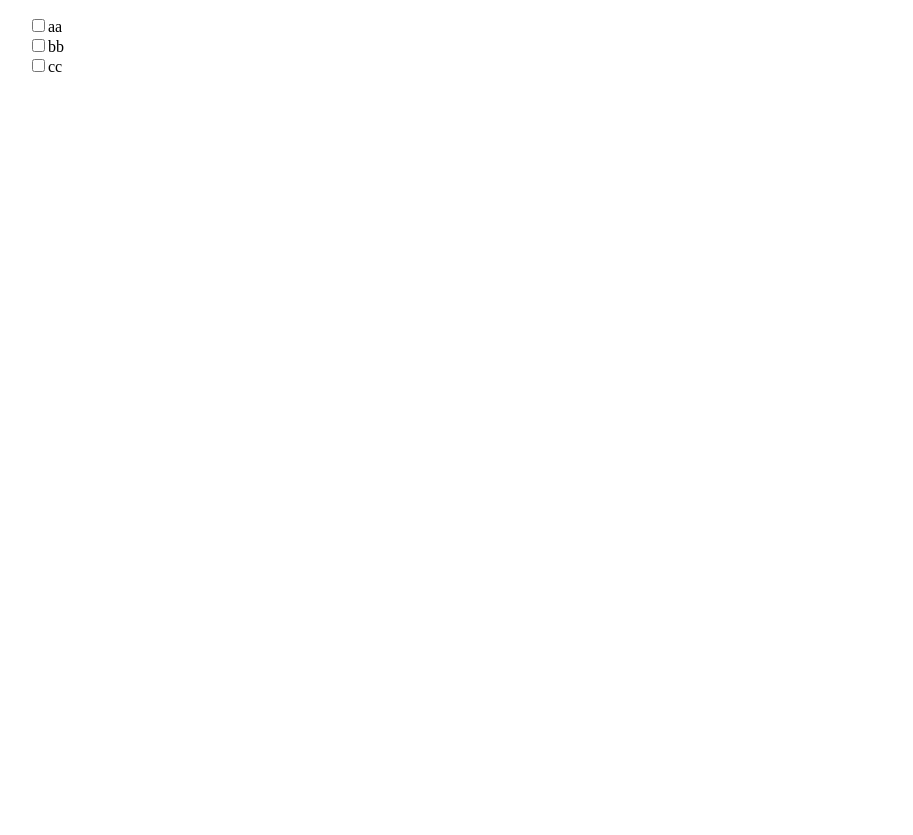
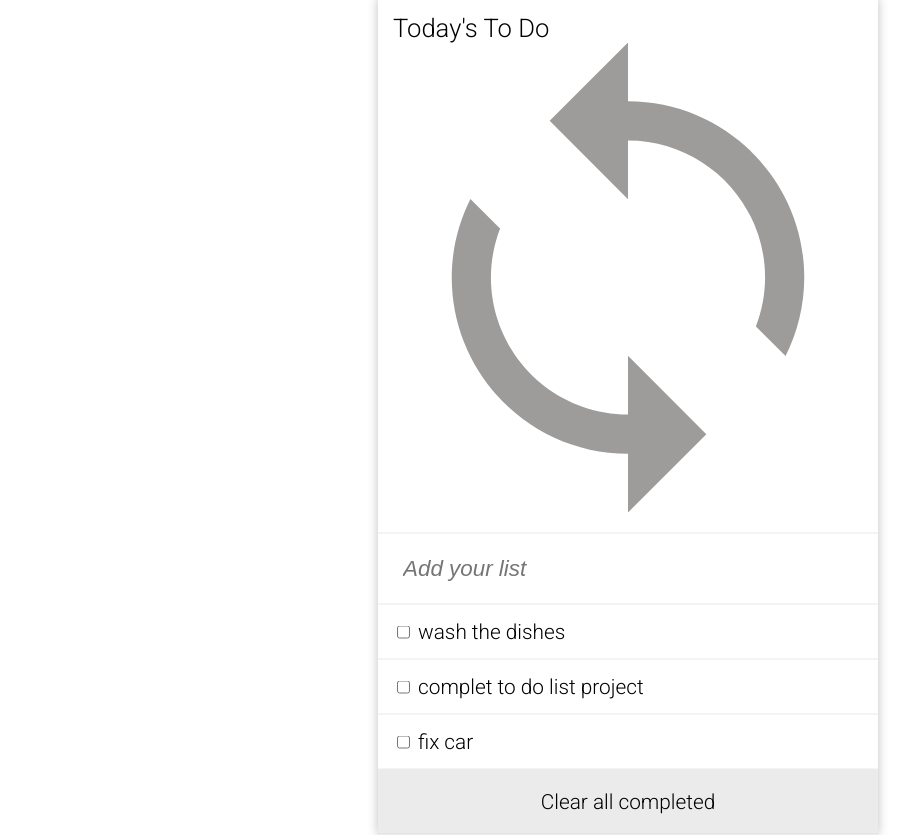
Before and after one commit to TadesseDev/To-Do-list, a website built with webpack: page src/index.html in a window 1280 px wide. Shown: the whole page, without its empty margins (12-925 px from the left). Before the commit the page ends 800 px from the top, so only its background shows below. Built offline with nearby package versions, Linux system fonts and the light colour scheme.

Commit message:
style the list box

```diff
--- a/src/index.html
+++ b/src/index.html
@@ -6,6 +6,9 @@
     <title>Wbpack Exercise</title>
 </head>
 <body>
-    <ul id="to-do-lists"></ul>
+    <ul id="to-do-lists">
+        <li><span class="title">Today's To Do</span><span class="icon"><img src="./images/icons/synchronize.svg"></span></li>
+        <li><label for="new-task"></label><input type="text" id="new-task" placeholder="Add your list"></span></li>
+    </ul>
 </body>
 </html>
--- a/src/main.css
+++ b/src/main.css
@@ -1,7 +1,54 @@
+@import url('https://fonts.googleapis.com/css2?family=Roboto:wght@300&display=swap');
 html,body{
 padding: 0px;
 margin: 0px;
 }
-li{
+
+#to-do-lists {
+    max-width: 500px;
+    width: 100%;
+    position: absolute;
+    top: 50%;
+    left: 50%;
+    transform: translate(-50%, -50%);
+    box-shadow: 0 0 10px silver;
+    padding: 0;
+    font-family: 'Roboto', sans-serif;
+}
+
+.title{
+  font-size: 1.6rem;
+}
+
+#new-task{
+    outline: none;
+    width: 100%;
+    max-width: 100%;
+    line-height: 30px;
+    border: none;
+    font-size: 1.4rem;
+    padding: 5px;
+    font-style: italic;
+}
+
+li {
   list-style: none;
+      padding: 15px;
+    font-size: 1.3rem;
+    border-bottom: 1px solid rgba(192, 192, 192, 0.363);
+    overflow: hidden;
 }
+li:hover{
+
+    border-bottom: 1px solid rgba(192, 192, 192, 0.863);
+}
+li:last-child{
+  background-color: rgba(192, 192, 192, 0.322);
+}
+li p{
+  margin: 5px;
+  text-align: center;
+}
+#to-do-lists li label{
+  margin-left: 5px;
+}
--- a/src/modules/data.js
+++ b/src/modules/data.js
@@ -1,18 +1,18 @@
 const todoTasks = [
   {
     index: 0,
-    description: 'aa',
-    completed: 'aa',
+    description: 'wash the dishes',
+    completed: false,
   },
   {
-    index: 0,
-    description: 'bb',
-    completed: 'bb',
+    index: 1,
+    description: 'complet to do list project',
+    completed: false,
   },
   {
-    index: 0,
-    description: 'cc',
-    completed: 'cc',
+    index: 2,
+    description: 'fix car',
+    completed: false,
   },
 ];
 
--- a/src/modules/methods.js
+++ b/src/modules/methods.js
@@ -1,10 +1,27 @@
+
+// can be used to sort tasks ascending or descending
+const sortTaskByIndex = (data, mode = 'ascending') => {
+  let tempData = [...data]
+  if (mode === 'ascending')
+    tempData.sort((a, b) => a.index - b.index);
+  else
+    tempData.sort((a, b) => b.index - a.index);
+  return tempData;
+}
+
+// sort and update list of tasks to the place holder
 const updateListOfTasks = (section, data) => {
+  data = sortTaskByIndex(data);
   data.forEach((task) => {
     const li = document.createElement('li');
-    const input = `<input type="checkbox" id="${data.index}" name="${data.index}" value="${data.index}">${task.description}</input>`;
-    li.innerHTML = input;
+    const input = `<input type="checkbox" id="${task.index}" name="${task.index}" value="${task.index}"></input>`;
+    const label = `<label for="${task.index}">${task.description}</label>`
+    li.innerHTML = input + label;
     section.appendChild(li);
   });
+  const li = document.createElement('li');
+  li.innerHTML = "<p>Clear all completed</p>";
+  section.appendChild(li);
 };
 
 export { updateListOfTasks as updateTask };
```
Also changed, not shown: src/images/icons/synchronize.svg (added).
